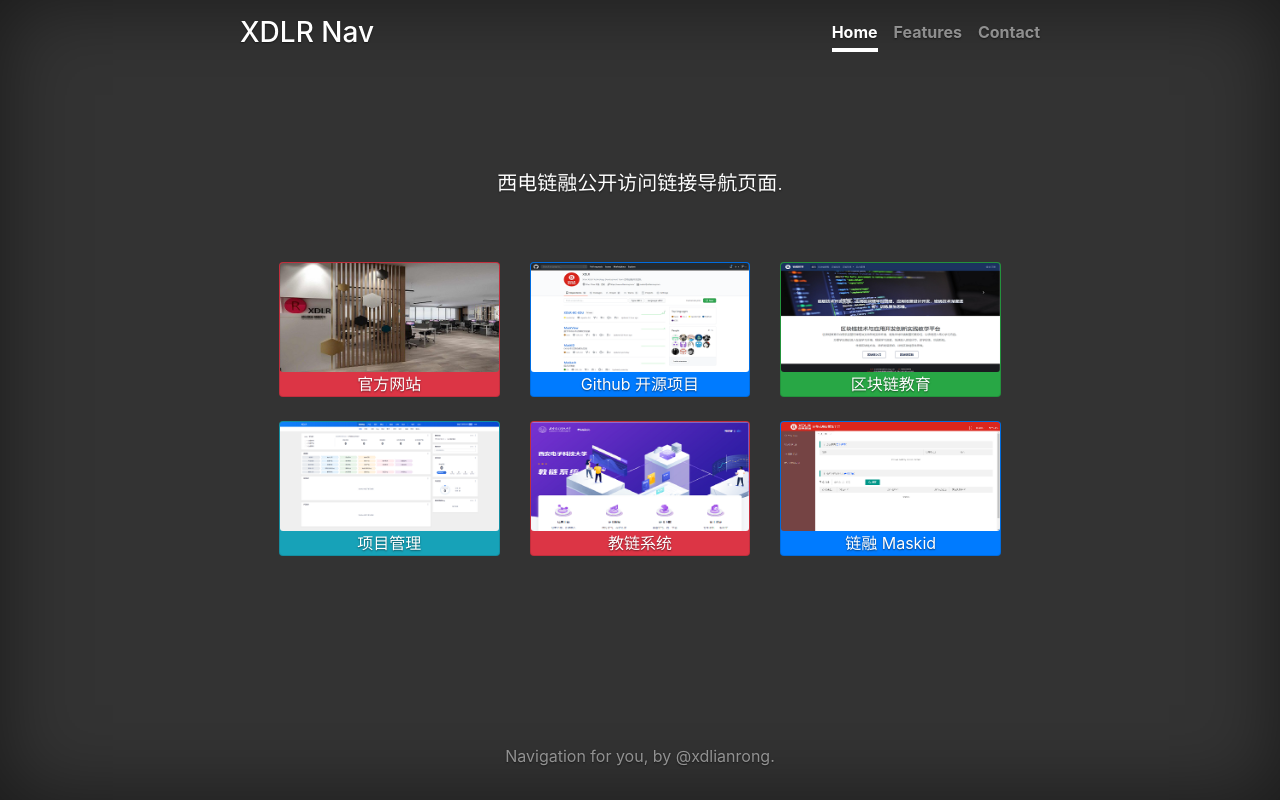
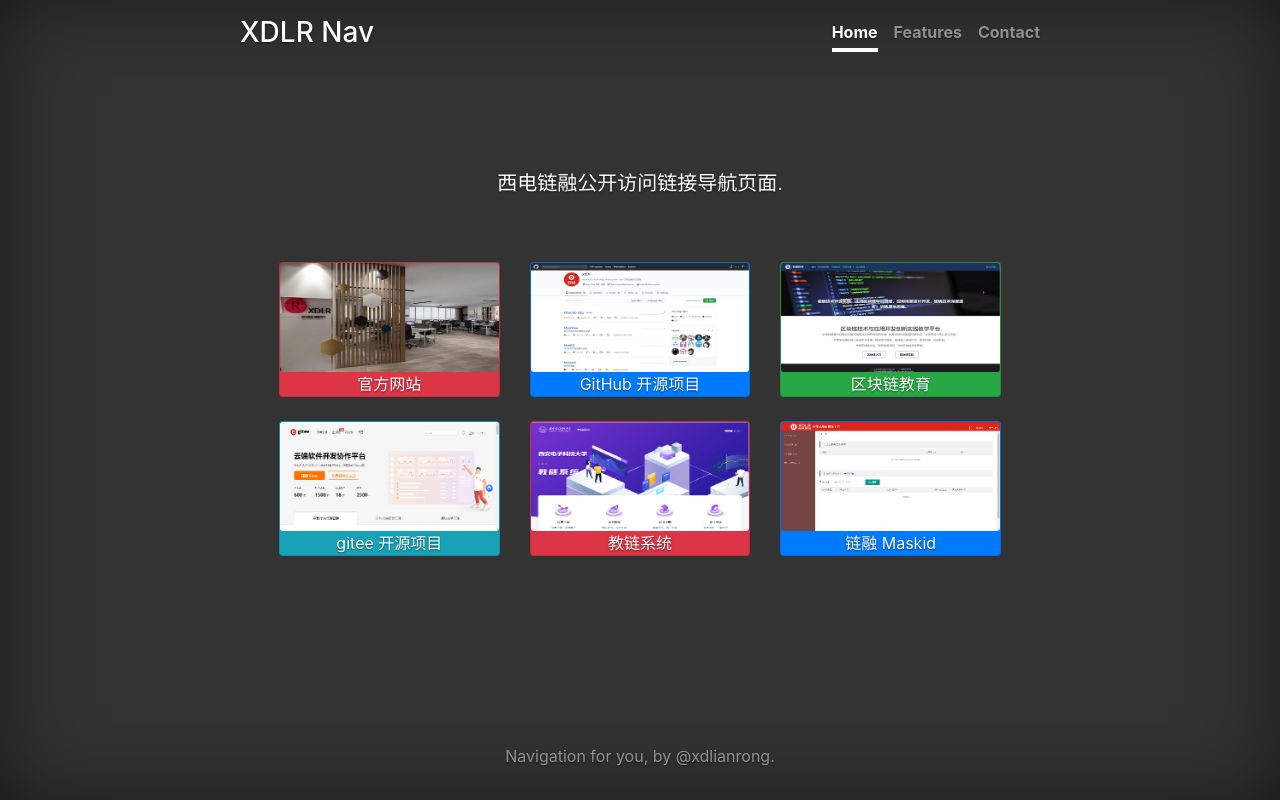
Before and after one commit to xdlianrong/XDLR-Navigation, a website: page index.html in a window 1280 px wide. Drawn offline with Linux system fonts and the light colour scheme.

Commit message:
Update link to gitee.

```diff
--- a/index.html
+++ b/index.html
@@ -49,7 +49,7 @@
               <div class="card bg-primary text-white">
                 <a href="https://github.com/xdlianrong">
                   <img src="assets/img/github.png" class="card-img" alt="...">
-                  <p class="card-text">Github 开源项目</p>
+                  <p class="card-text">GitHub 开源项目</p>
                 </a>
               </div>
             </div>
@@ -63,9 +63,9 @@
             </div>
             <div class="col-md-4 my-4">
               <div class="card bg-info text-white">
-                <a href="https://projects.xdlianrong.com/">
-                  <img src="assets/img/projects.png" class="card-img" alt="...">
-                  <p class="card-text">项目管理</p>
+                <a href="https://gitee.com/xdlianrong/">
+                  <img src="assets/img/gitee.png" class="card-img" alt="...">
+                  <p class="card-text">gitee 开源项目</p>
                 </a>
               </div>
             </div>
```
Also changed, not shown: assets/img/gitee.png (added).
